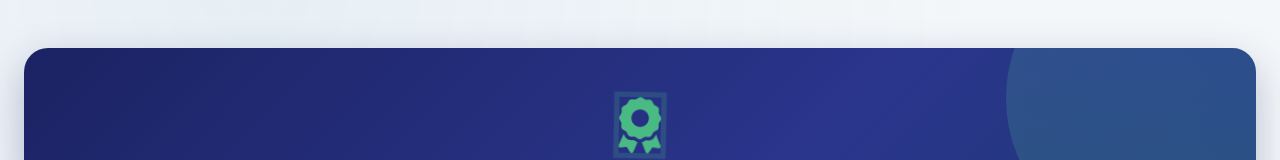
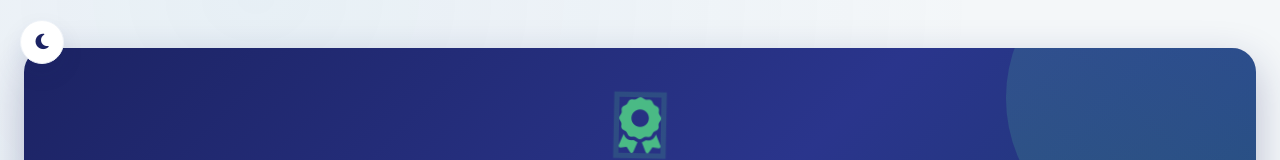
Before and after one commit to Hasan-Zaher/IT_team, a React (Vite) app: page / in a window 1280 px wide. Shown: the top 160 px of the page. Built offline with nearby package versions, Linux system fonts and the light colour scheme.

Commit message:
aad dark mode

```diff
--- a/index.html
+++ b/index.html
@@ -3,7 +3,19 @@
   <head>
     <meta charset="UTF-8" />
     <meta name="viewport" content="width=device-width, initial-scale=1.0" />
+    <meta name="color-scheme" content="light dark" />
     <title>الوجهة الأكاديمية | فريق القيادة والمنظمين</title>
+    <script>
+      (function () {
+        try {
+          var stored = localStorage.getItem("theme");
+          var dark = stored
+            ? stored === "dark"
+            : window.matchMedia("(prefers-color-scheme: dark)").matches;
+          document.documentElement.dataset.theme = dark ? "dark" : "light";
+        } catch (e) {}
+      })();
+    </script>
     <link href="https://fonts.googleapis.com/css2?family=Cairo:wght@400;600;700;800&display=swap" rel="stylesheet">
     <link rel="stylesheet" href="https://cdnjs.cloudflare.com/ajax/libs/font-awesome/6.4.0/css/all.min.css">
   </head>
--- a/src/App.jsx
+++ b/src/App.jsx
@@ -410,6 +410,23 @@ export default function App() {
   const [showScrollTop, setShowScrollTop] = useState(false);
   const containerRef = useRef(null);
 
+  // الوضع الداكن: القيمة الأولية تأتي من السكربت في index.html
+  const [theme, setTheme] = useState(() =>
+    document.documentElement.dataset.theme === "dark" ? "dark" : "light"
+  );
+
+  useEffect(() => {
+    document.documentElement.dataset.theme = theme;
+    try {
+      localStorage.setItem("theme", theme);
+    } catch {
+      // التخزين غير متاح (وضع خاص مثلاً) — نتجاهل
+    }
+  }, [theme]);
+
+  const toggleTheme = () =>
+    setTheme((t) => (t === "dark" ? "light" : "dark"));
+
   // أنيميشن الظهور عند التمرير + زر العودة للأعلى
   useEffect(() => {
     const els = document.querySelectorAll(".animate-fade-up");
@@ -549,7 +566,7 @@ export default function App() {
         <p
           className="animate-fade-up"
           style={{
-            color: "#64748b",
+            color: "var(--text-subtle)",
             maxWidth: 600,
             margin: "0 auto 1.5rem",
             fontSize: "1rem",
@@ -584,6 +601,16 @@ export default function App() {
 
       <button
         type="button"
+        className="theme-toggle"
+        onClick={toggleTheme}
+        aria-label={theme === "dark" ? "الوضع الفاتح" : "الوضع الداكن"}
+        title={theme === "dark" ? "الوضع الفاتح" : "الوضع الداكن"}
+      >
+        <i className={`fas ${theme === "dark" ? "fa-sun" : "fa-moon"}`}></i>
+      </button>
+
+      <button
+        type="button"
         className={`scroll-top ${showScrollTop ? "visible" : ""}`}
         onClick={scrollToTop}
         aria-label="العودة للأعلى"
--- a/src/index.css
+++ b/src/index.css
@@ -2,16 +2,71 @@
    الهوية البصرية - الوجهة الأكاديمية
 ========================================================= */
 :root {
-    --primary-blue: #1c2363;
+    color-scheme: light;
+
+    /* ألوان الهوية (ثابتة في الوضعين) */
+    --brand-navy: #1c2363;
     --light-blue: #4b90d1;
     --accent-green: #4aba85;
+    --text-light: #ffffff;
+
+    /* ألوان تتغير حسب الوضع */
+    --primary-blue: #1c2363;
     --bg-color: #f4f7f9;
     --text-dark: #1e293b;
-    --text-light: #ffffff;
+    --text-subtle: #64748b;
+    --text-muted: #94a3b8;
+    --surface: #ffffff;
+    --surface-border: #eef2f7;
+    --footer-border: #e2e8f0;
+
+    --hero-mid: #2a358c;
+    --hero-end: #1a3a6e;
+    --hero-shadow: rgba(28, 35, 99, 0.28);
+    --hero-shadow-hover: rgba(28, 35, 99, 0.35);
+
+    --placeholder-start: #e8eef7;
+    --placeholder-mid: #d4e0f0;
+    --placeholder-end: #c5d5ea;
+
+    --bg-glow-blue: rgba(75, 144, 209, 0.08);
+    --bg-glow-green: rgba(74, 186, 133, 0.07);
+    --tint-blue: rgba(75, 144, 209, 0.06);
+    --tint-green: rgba(74, 186, 133, 0.08);
 
     --card-shadow: 0 10px 25px rgba(28, 35, 99, 0.08);
     --card-shadow-hover: 0 22px 40px rgba(74, 186, 133, 0.2);
     --transition-smooth: all 0.45s cubic-bezier(0.4, 0, 0.2, 1);
+    --theme-transition: background-color 0.3s ease, color 0.3s ease, border-color 0.3s ease;
+}
+
+/* ============ الوضع الداكن ============ */
+:root[data-theme="dark"] {
+    color-scheme: dark;
+
+    --primary-blue: #c7d2fe;
+    --bg-color: #0f1424;
+    --text-dark: #e2e8f0;
+    --text-subtle: #a3aec7;
+    --text-muted: #7b88a8;
+    --surface: #1a2140;
+    --surface-border: #2a3356;
+    --footer-border: #2a3356;
+
+    --hero-shadow: rgba(0, 0, 0, 0.5);
+    --hero-shadow-hover: rgba(0, 0, 0, 0.6);
+
+    --placeholder-start: #1f2a4d;
+    --placeholder-mid: #243059;
+    --placeholder-end: #2a3766;
+
+    --bg-glow-blue: rgba(75, 144, 209, 0.12);
+    --bg-glow-green: rgba(74, 186, 133, 0.10);
+    --tint-blue: rgba(75, 144, 209, 0.12);
+    --tint-green: rgba(74, 186, 133, 0.14);
+
+    --card-shadow: 0 10px 25px rgba(0, 0, 0, 0.35);
+    --card-shadow-hover: 0 22px 40px rgba(74, 186, 133, 0.28);
 }
 
 * {
@@ -27,12 +82,13 @@ html {
 body {
     background-color: var(--bg-color);
     background-image:
-        radial-gradient(ellipse at 20% 0%, rgba(75, 144, 209, 0.08) 0%, transparent 50%),
-        radial-gradient(ellipse at 80% 100%, rgba(74, 186, 133, 0.07) 0%, transparent 45%);
+        radial-gradient(ellipse at 20% 0%, var(--bg-glow-blue) 0%, transparent 50%),
+        radial-gradient(ellipse at 80% 100%, var(--bg-glow-green) 0%, transparent 45%);
     background-attachment: fixed;
     font-family: 'Cairo', sans-serif;
     color: var(--text-dark);
     overflow-x: hidden;
+    transition: var(--theme-transition);
 }
 
 .team-container {
@@ -116,20 +172,20 @@ body {
    قسم الشكر والتقدير
 ========================================================= */
 .thank-you-section {
-    background: linear-gradient(135deg, var(--primary-blue), #2a358c 55%, #1a3a6e);
+    background: linear-gradient(135deg, var(--brand-navy), var(--hero-mid) 55%, var(--hero-end));
     border-radius: 24px;
     padding: 3.5rem 2rem;
     margin-bottom: 4rem;
     color: var(--text-light);
     position: relative;
     overflow: hidden;
-    box-shadow: 0 15px 40px rgba(28, 35, 99, 0.28);
+    box-shadow: 0 15px 40px var(--hero-shadow);
     transition: transform 0.4s ease, box-shadow 0.4s ease;
 }
 
 .thank-you-section:hover {
     transform: translateY(-4px);
-    box-shadow: 0 20px 50px rgba(28, 35, 99, 0.35);
+    box-shadow: 0 20px 50px var(--hero-shadow-hover);
 }
 
 .thank-you-section::before,
@@ -229,15 +285,15 @@ body {
     text-align: right;
     border-right: 6px solid var(--accent-green);
     padding-right: 1.15rem;
-    background: linear-gradient(90deg, transparent, rgba(75, 144, 209, 0.06));
+    background: linear-gradient(90deg, transparent, var(--tint-blue));
     padding-block: 0.65rem;
     border-radius: 8px;
-    transition: border-color 0.3s ease, background 0.3s ease;
+    transition: border-color 0.3s ease, background 0.3s ease, color 0.3s ease;
 }
 
 .subsection-title:hover {
     border-right-color: var(--light-blue);
-    background: linear-gradient(90deg, transparent, rgba(74, 186, 133, 0.08));
+    background: linear-gradient(90deg, transparent, var(--tint-green));
 }
 
 /* =========================================================
@@ -261,7 +317,7 @@ body {
     height: 400px;
     border-radius: 20px;
     overflow: hidden;
-    background-color: #fff;
+    background-color: var(--surface);
     box-shadow: var(--card-shadow);
     cursor: pointer;
     transition: var(--transition-smooth);
@@ -293,7 +349,7 @@ body {
 .avatar-placeholder {
     width: 100%;
     height: 100%;
-    background: linear-gradient(145deg, #e8eef7 0%, #d4e0f0 50%, #c5d5ea 100%);
+    background: linear-gradient(145deg, var(--placeholder-start) 0%, var(--placeholder-mid) 50%, var(--placeholder-end) 100%);
     display: flex;
     align-items: center;
     justify-content: center;
@@ -392,7 +448,7 @@ body {
 }
 
 .social-links a {
-    color: var(--primary-blue);
+    color: var(--brand-navy);
     background-color: var(--text-light);
     width: 44px;
     height: 44px;
@@ -433,7 +489,7 @@ body {
 }
 
 .advice-card {
-    background: #fff;
+    background: var(--surface);
     border-radius: 18px;
     padding: 1.75rem 1.5rem;
     box-shadow: var(--card-shadow);
@@ -452,7 +508,7 @@ body {
     right: 0;
     width: 0;
     height: 100%;
-    background: linear-gradient(90deg, transparent, rgba(74, 186, 133, 0.06));
+    background: linear-gradient(90deg, transparent, var(--tint-green));
     transition: width 0.45s ease;
     z-index: 0;
 }
@@ -495,7 +551,7 @@ body {
     display: flex;
     align-items: center;
     gap: 0.75rem;
-    border-top: 1px solid #eef2f7;
+    border-top: 1px solid var(--surface-border);
     padding-top: 1rem;
     position: relative;
     z-index: 1;
@@ -538,9 +594,10 @@ body {
 .site-footer {
     margin-top: 3rem;
     padding-top: 1.5rem;
-    border-top: 1px solid #e2e8f0;
-    color: #94a3b8;
+    border-top: 1px solid var(--footer-border);
+    color: var(--text-muted);
     font-size: 0.85rem;
+    transition: var(--theme-transition);
 }
 
 /* زر عودة للأعلى */
@@ -551,12 +608,12 @@ body {
     width: 48px;
     height: 48px;
     border-radius: 50%;
-    background: linear-gradient(135deg, var(--primary-blue), #2a358c);
+    background: linear-gradient(135deg, var(--brand-navy), var(--hero-mid));
     color: white;
     border: none;
     cursor: pointer;
     font-size: 1.2rem;
-    box-shadow: 0 8px 24px rgba(28, 35, 99, 0.35);
+    box-shadow: 0 8px 24px var(--hero-shadow-hover);
     z-index: 100;
     opacity: 0;
     visibility: hidden;
@@ -576,6 +633,38 @@ body {
     background: linear-gradient(135deg, var(--accent-green), var(--light-blue));
 }
 
+/* زر تبديل الوضع الداكن / الفاتح */
+.theme-toggle {
+    position: fixed;
+    top: 20px;
+    left: 20px;
+    width: 44px;
+    height: 44px;
+    border-radius: 50%;
+    background: var(--surface);
+    color: var(--primary-blue);
+    border: 1px solid var(--surface-border);
+    cursor: pointer;
+    font-size: 1.1rem;
+    box-shadow: var(--card-shadow);
+    z-index: 100;
+    display: flex;
+    align-items: center;
+    justify-content: center;
+    transition: var(--theme-transition), transform 0.35s cubic-bezier(0.22, 1, 0.36, 1), box-shadow 0.35s ease;
+}
+
+.theme-toggle:hover {
+    transform: translateY(-3px) scale(1.08);
+    box-shadow: var(--card-shadow-hover);
+    color: var(--accent-green);
+}
+
+.theme-toggle:focus-visible {
+    outline: 2px solid var(--accent-green);
+    outline-offset: 3px;
+}
+
 /* Responsive */
 @media (max-width: 640px) {
     .thank-you-title { font-size: 1.85rem; }
@@ -592,4 +681,11 @@ body {
         width: 44px;
         height: 44px;
     }
+    .theme-toggle {
+        top: 12px;
+        left: 12px;
+        width: 40px;
+        height: 40px;
+        font-size: 1rem;
+    }
 }
```
